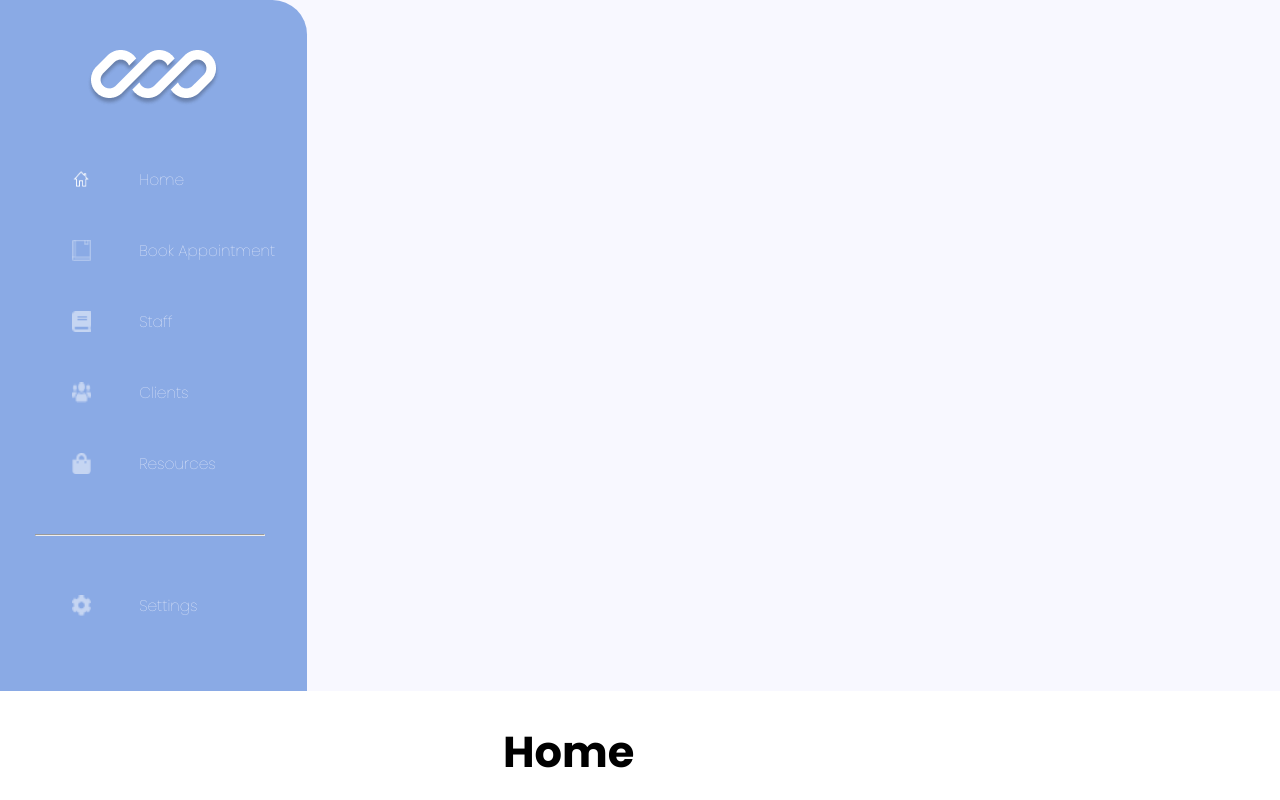
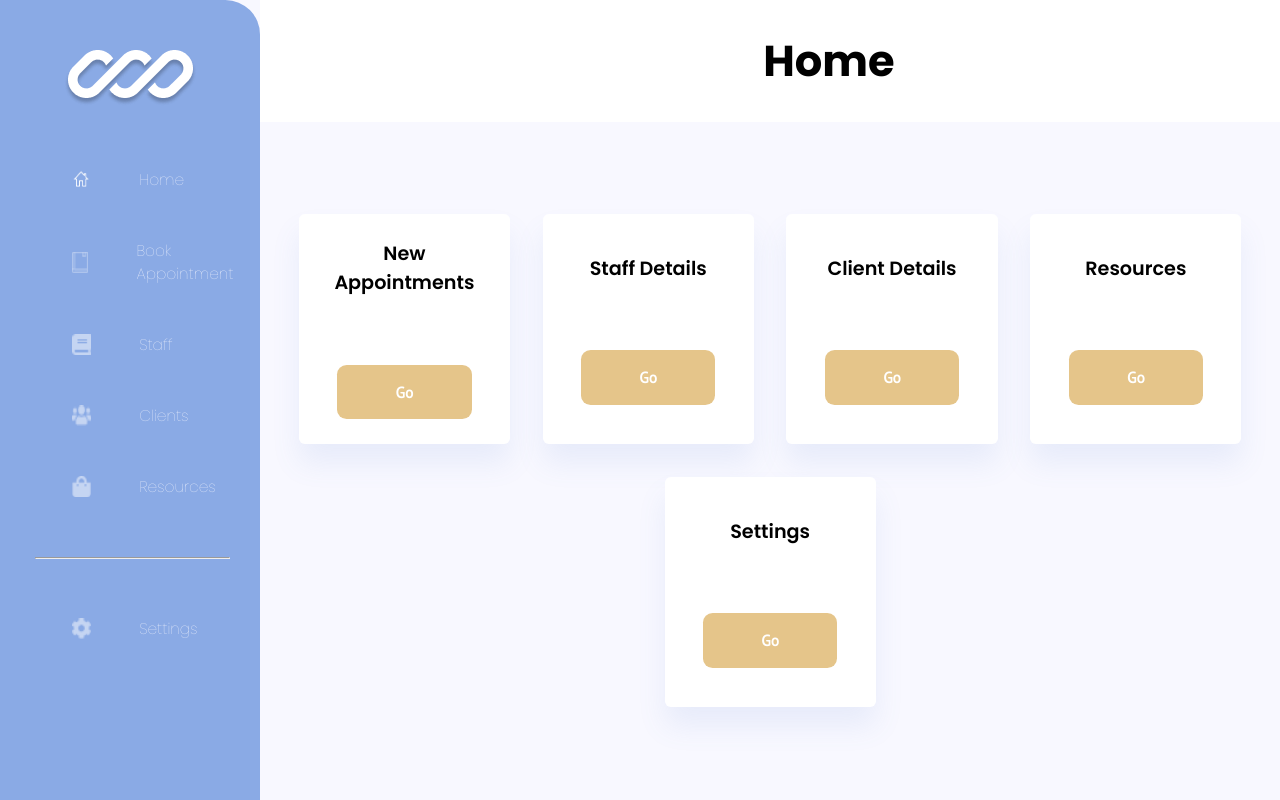
Before and after one commit to nology-tech/verde-client-project, a React (Vite) app: page / in a window 1280 px wide. Shown: the top 800 px of the page. Built offline with nearby package versions, Linux system fonts and the light colour scheme.

Commit message:
edited styles for desktop navcardlist

```diff
--- a/src/components/Layout/Layout.scss
+++ b/src/components/Layout/Layout.scss
@@ -13,5 +13,6 @@
 
   .layout{
     display: flex;
+    flex-direction: row;
   }
 }
--- a/src/components/NavCard/NavCard.scss
+++ b/src/components/NavCard/NavCard.scss
@@ -47,23 +47,23 @@
     display: flex;
     flex-direction: column;
     align-content: center;
-    justify-content: center;
-    width: 16rem;
-    height: 19rem;
+    width: 11rem;
+    height: 12rem;
     border: none;
     box-shadow: 0rem 1rem 1.5rem rgba($clr-primary-accent, 0.107);
 
     &__name {
       text-align: center;
       margin-bottom: 3rem;
-      font-size: 1.3rem;
+      font-size: 1rem;
       font-weight: 600;
     }
 
     .button {
       display: unset;
-      width: 9rem;
+      width: 7rem;
       padding: 0.9rem 0.5rem;
+      font-size: 0.8rem;
     }
 
     &__arrow {
--- a/src/pages/Home/Home.scss
+++ b/src/pages/Home/Home.scss
@@ -21,7 +21,16 @@
 
 
 @media screen and (min-width: $desktop-breakpoint) {
-    .button--small{
+    .button--large{
         display: none;
     }
+
+    .main{
+
+        &__container{
+            justify-content: center;
+        }
+    }
+
+
 }
```
